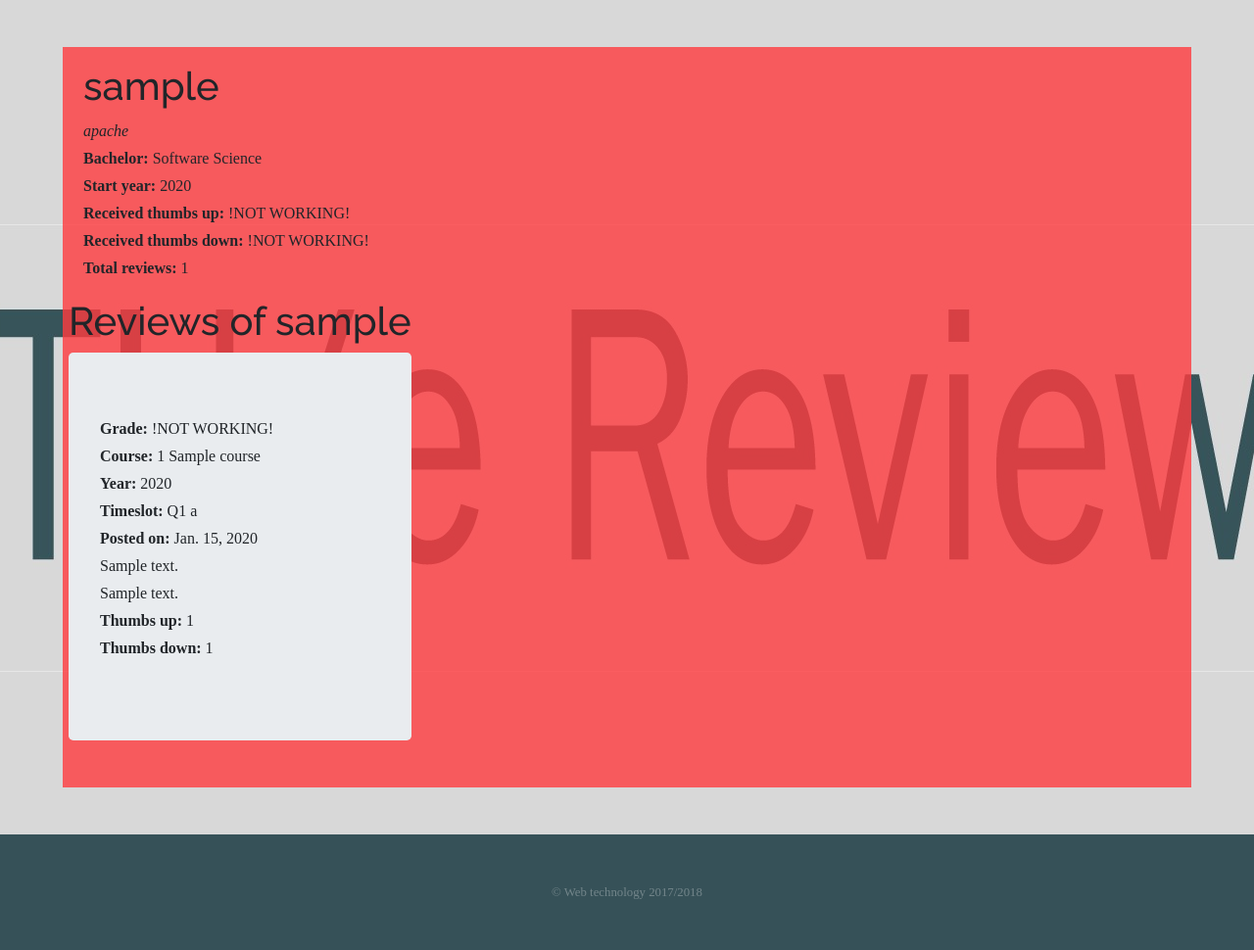
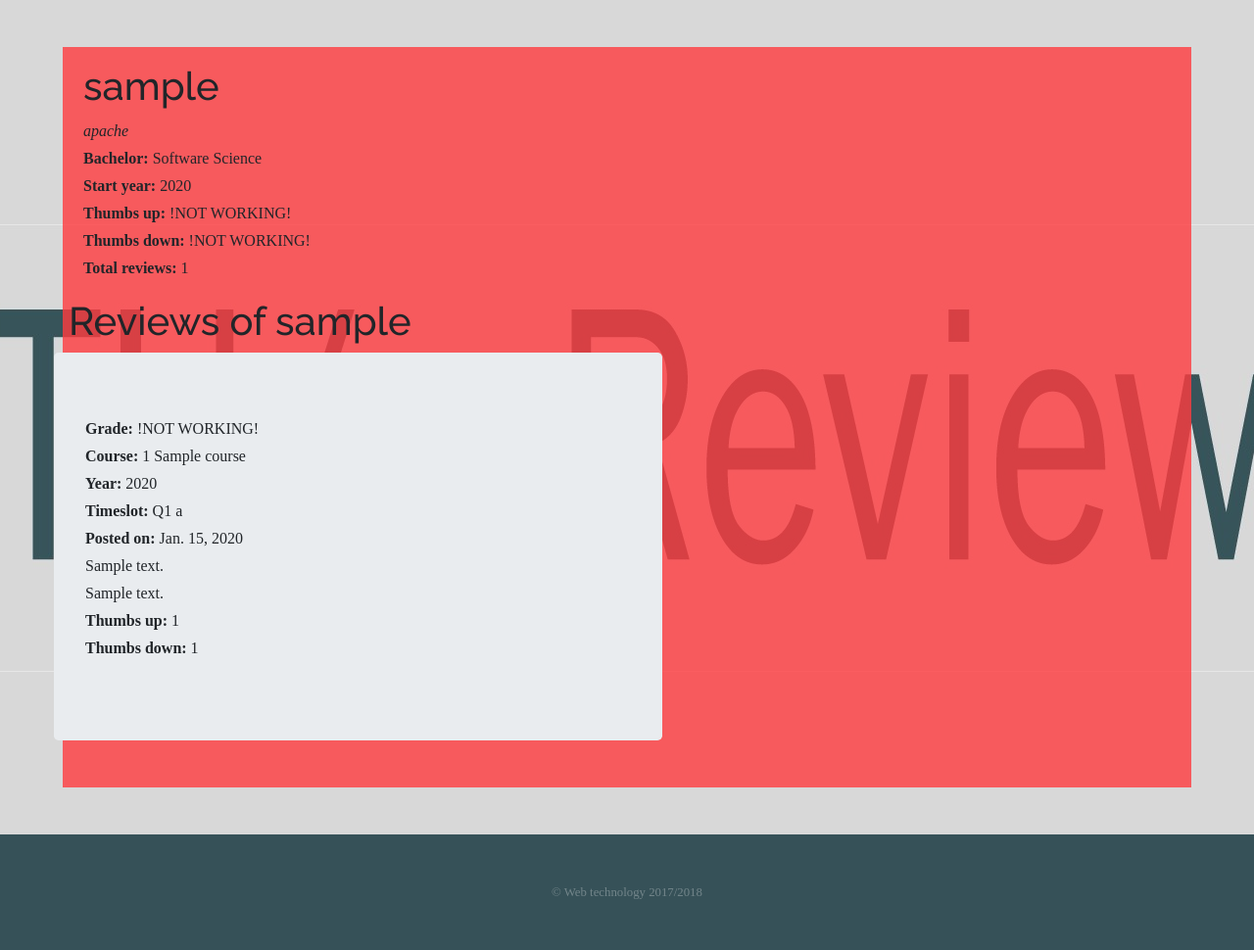
Before and after one commit to mousetail/2ID60-review-app, a Django app: a page that uses djangoproject/tureview/templates/tureview/profile.html in a window 1280 px wide. Shown: the part 56-1026 px from the top of the page at 98% size. Run offline with Django 3.2, Linux system fonts and the light colour scheme; tables that the repository leaves empty hold one stand-in row (values such as "Sample post"); some libraries are stand-ins or nearby versions.

Commit message:
small fixes

```diff
--- a/djangoproject/djangoproject/urls.py
+++ b/djangoproject/djangoproject/urls.py
@@ -18,7 +18,7 @@ urlpatterns = [
     url(r'^accounts/logout/$', authviews.logout, {'next-page': '/'},
         name='logout'),
     url(r'^accounts/register$', tuview.register, name='register'),
-    url(r'^accounts/profile$', tuview.profile, name='profile'), #please don't remove
+    url(r'^accounts/profile/$', tuview.profile, name='profile'),
     url(r'^accounts/profile/(?P<username>.+)$', tuview.userprofile, name='userprofile'),
     url(r'^api/search$', turest.search)
 ] + static(settings.STATIC_URL, document_root=settings.STATIC_ROOT)
--- a/djangoproject/tureview/templates/tureview/profile.html
+++ b/djangoproject/tureview/templates/tureview/profile.html
@@ -11,14 +11,15 @@
             <i>apache</i> <br> <!-- male/female not working -->
             <b>Bachelor: </b> {{ student.get_major_display }} <br>
             <b>Start year: </b> {{ student.startYear }} <br>
-            <b>Received thumbs up: </b> !NOT WORKING! <br> <!-- not working -->
-            <b>Received thumbs down: </b> !NOT WORKING! <br> <!-- not working -->
+            <b>Thumbs up: </b> !NOT WORKING! <br> <!-- not working -->
+            <b>Thumbs down: </b> !NOT WORKING! <br> <!-- not working -->
             <b>Total reviews: </b> {{ reviews.count }} <br>
           </p>
         </div>
         <div class="row">
           <div class="col-12">
             <h1>Reviews of {{ user.username }} </h1>
+          </div>
           {% for review in reviews %}
           <div class="col-12 jumbotron">
             <p>
@@ -34,7 +35,7 @@
               <b>Thumbs up: </b> {{ review.thumbsUp.count }} <br>
               <b>Thumbs down: </b> {{ review.thumbsDown.count }} <br>
             </p>
-        <div>
+          </div>
           {% endfor %}
         </div>
       </div>
--- a/djangoproject/tureview/views.py
+++ b/djangoproject/tureview/views.py
@@ -117,8 +117,9 @@ def register(request):
 @login_required
 def profile(request):
     user = request.user
+    student = Student.objects.get(user=user)
     reviews = Review.objects.filter(student=request.user.student)
-    return render(request, "tureview/profile.html", {'reviews': reviews})
+    return render(request, "tureview/profile.html", {'user': user, 'student': student, 'reviews': reviews})
 
 def userprofile(request, username):
     user = User.objects.get(username=username) # kan vast eleganter
```
Lines whose indentation alone changed are shown as unchanged.
